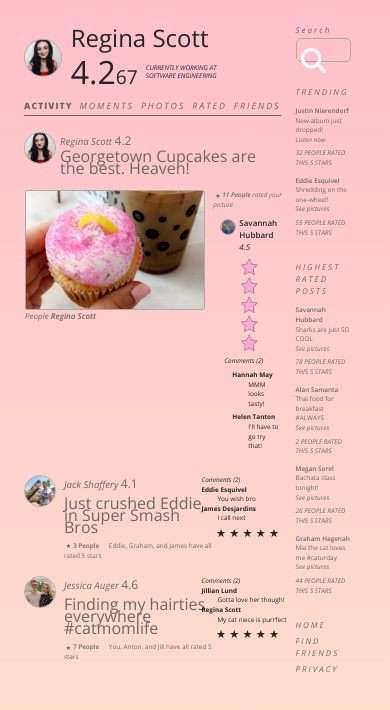
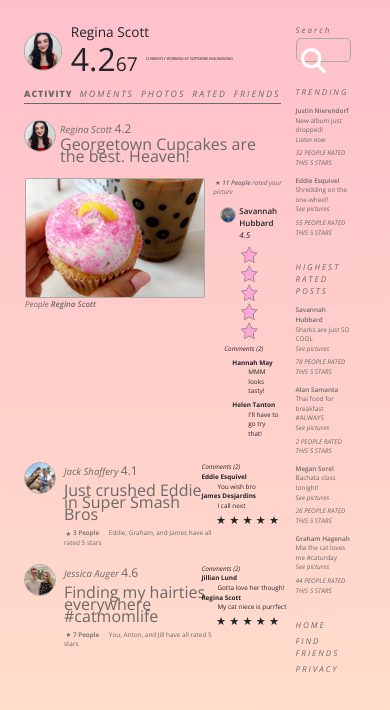
Before and after one commit to reginapizza/nosediveUI, a website built with webpack: page index.html in a window 390 px wide. Built offline with nearby package versions, Linux system fonts and the light colour scheme; files whose address does not match are found by name.

Commit message:
Fixed responsive text for name

```diff
--- a/assets/styles/index.scss
+++ b/assets/styles/index.scss
@@ -202,7 +202,8 @@ label {
 }
 
 .user-header {
-  font-size: 1.5rem;
+  // font-size: 1.5rem;
+  font-size: 3.5vw;
   font-weight: 200;
 }
 
@@ -214,7 +215,8 @@ label {
 
 .user-header-occupation {
   align-items: left;
-  font-size: .4rem;
+  // font-size: .4rem;
+  font-size: 1vw;
   font-style: italic;
   font-weight: 200;
   text-align: left;
```
